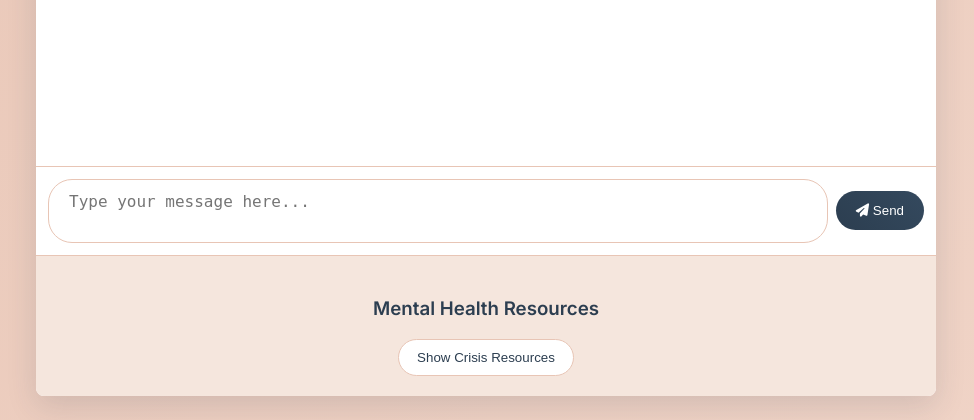
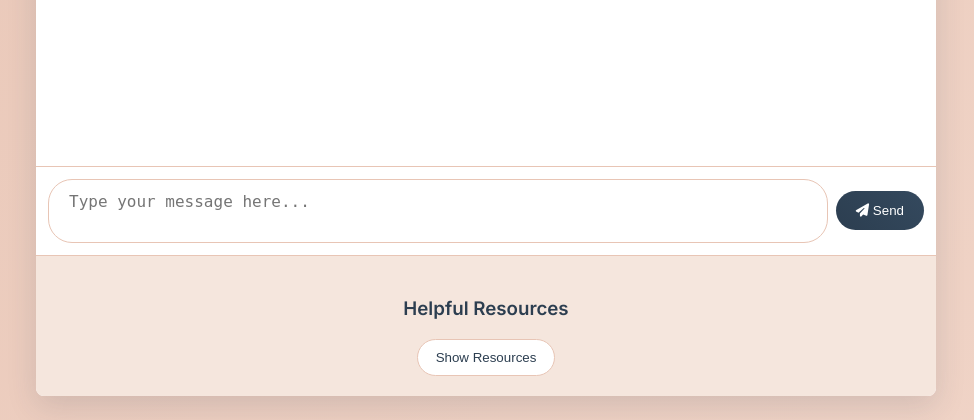
Before and after one commit to dylanwongjh/Project-Mindfull, a Flask app: page / in a window 1280 px wide. Shown: the part 632-1052 px from the top of the page, without its empty margins (154-1128 px from the left). Run offline with Flask 3, Linux system fonts and the light colour scheme.

Commit message:
Update index.html
Changed "Mental Health Resources" to "Helpful Resources", "Show Crisis Resources" to "Show Resources".

```diff
--- a/templates/index.html
+++ b/templates/index.html
@@ -54,11 +54,11 @@
         </div>
 
         <div class="resources-panel">
-            <h3>Mental Health Resources</h3>
+            <h3>Helpful Resources</h3>
             <div id="resourcesContent">
                 <p>Click below to view crisis resources</p>
             </div>
-            <button id="resourcesButton">Show Crisis Resources</button>
+            <button id="resourcesButton">Show Resources</button>
         </div>
     </div>
 
```
